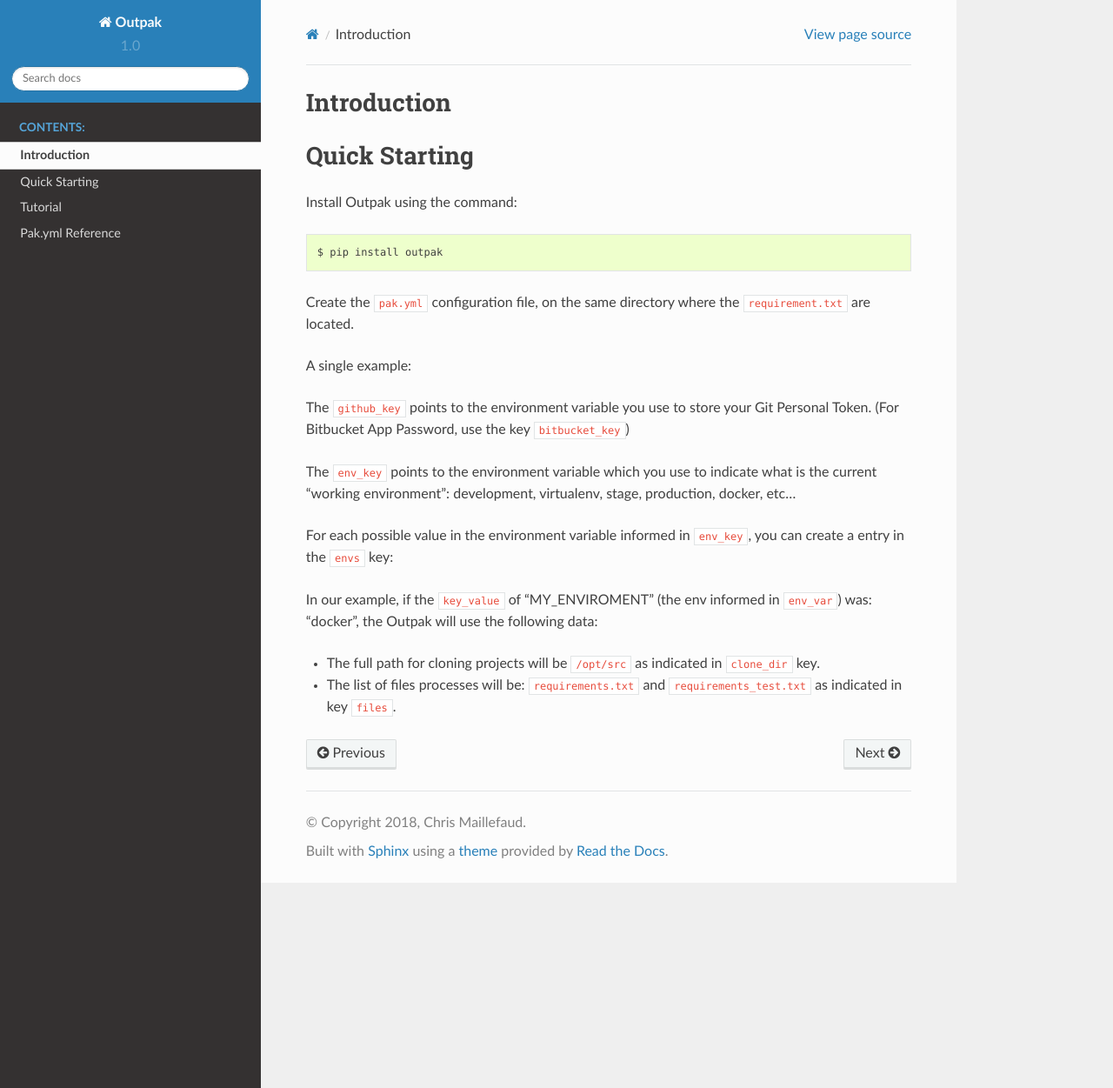
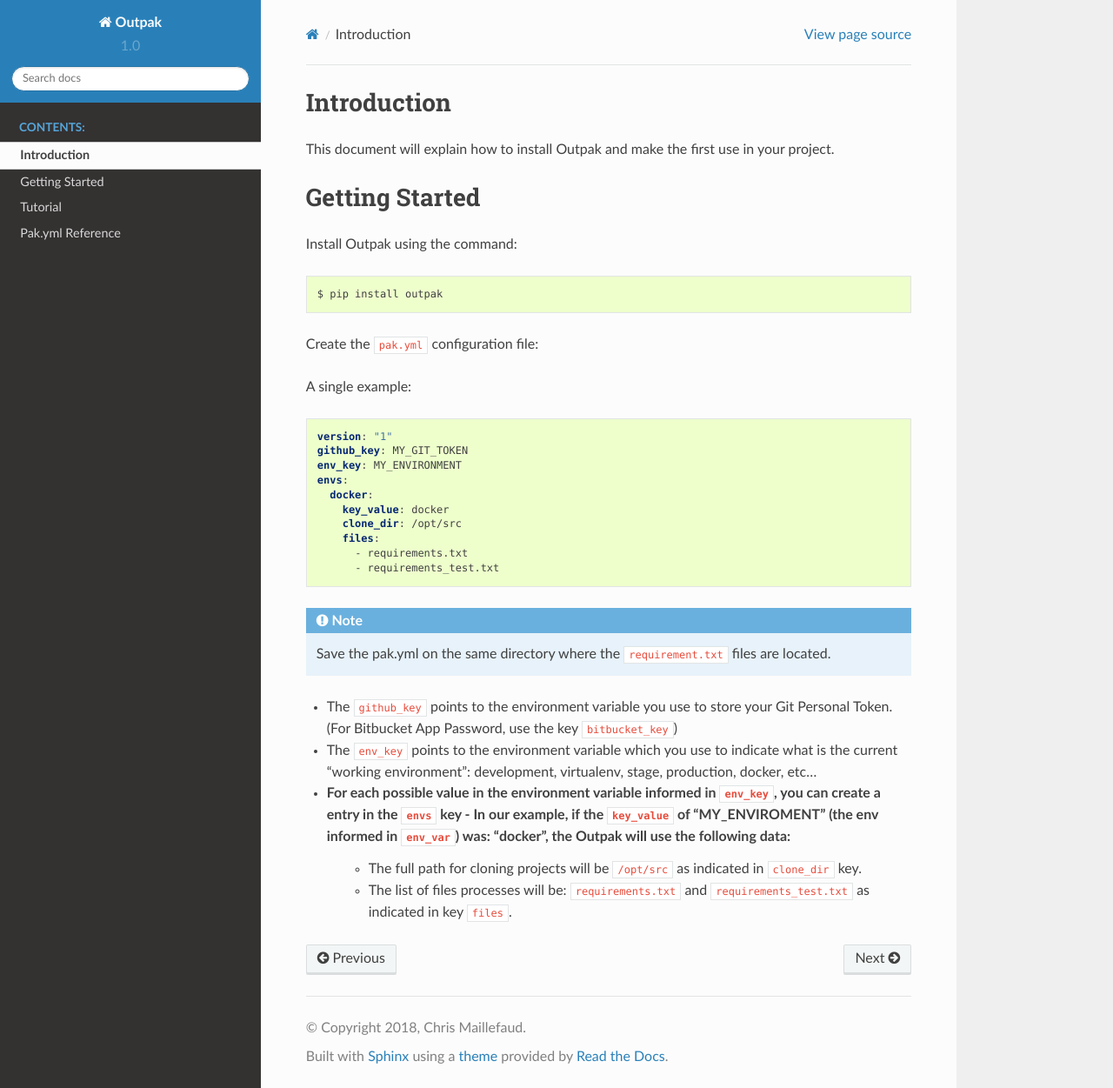
Before and after one commit to chrismaille/outpak, a Sphinx documentation site: the page built from docs/source/introduction.rst, in a window 1280 px wide and 1251 px high. Shown: the whole window at 87% size. Built offline with Sphinx 7.4.7 and the Read the Docs theme 2.0.0, drawn with Linux system fonts in a browser that asks for light colours.

Commit message:
Update docs

```diff
--- a/docs/source/introduction.rst
+++ b/docs/source/introduction.rst
@@ -1,18 +1,21 @@
 Introduction
 ------------
 
-Quick Starting
+This document will explain how to install Outpak and make the first use in your project.
+
+Getting Started
 --------------
 
 Install Outpak using the command::
 
 	$ pip install outpak
 
-Create the ``pak.yml`` configuration file, on the same directory where the ``requirement.txt`` are located.
+Create the ``pak.yml`` configuration file:
 
 A single example:
 
-.. code-block:: yaml
+.. code-block:: YAML
+
 	version: "1"
 	github_key: MY_GIT_TOKEN
 	env_key: MY_ENVIRONMENT
@@ -24,13 +27,10 @@
 	      - requirements.txt
 	      - requirements_test.txt
 
-The ``github_key`` points to the environment variable you use to store your Git Personal Token. (For Bitbucket App Password, use the key ``bitbucket_key``)
+.. note:: Save the pak.yml on the same directory where the ``requirement.txt`` files are located.
 
-The ``env_key`` points to the environment variable which you use to indicate what is the current "working environment": development, virtualenv, stage, production, docker, etc...
-
-For each possible value in the environment variable informed in ``env_key``, you can create a entry in the ``envs`` key:
-
-In our example, if the ``key_value`` of "MY_ENVIROMENT" (the env informed in ``env_var``) was: "docker", the Outpak will use the following data:
-
-* The full path for cloning projects will be ``/opt/src`` as indicated in ``clone_dir`` key.
-* The list of files processes will be: ``requirements.txt`` and ``requirements_test.txt`` as indicated in key ``files``.
+* The ``github_key`` points to the environment variable you use to store your Git Personal Token. (For Bitbucket App Password, use the key ``bitbucket_key``)
+* The ``env_key`` points to the environment variable which you use to indicate what is the current "working environment": development, virtualenv, stage, production, docker, etc...
+* For each possible value in the environment variable informed in ``env_key``, you can create a entry in the ``envs`` key - In our example, if the ``key_value`` of "MY_ENVIROMENT" (the env informed in ``env_var``) was: "docker", the Outpak will use the following data:
+	* The full path for cloning projects will be ``/opt/src`` as indicated in ``clone_dir`` key.
+	* The list of files processes will be: ``requirements.txt`` and ``requirements_test.txt`` as indicated in key ``files``.
```
Also changed, not shown: docs/source/index.rst (+9 -4 lines).
